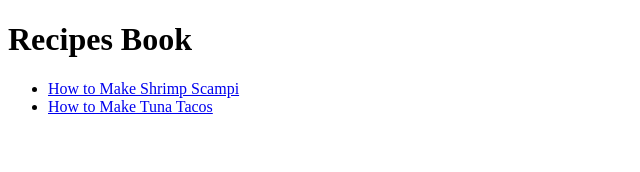
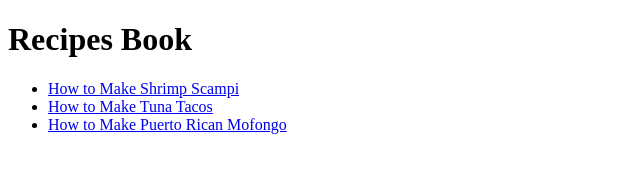
Before and after one commit to dannymoreno-10/recipes-book, a plain HTML site: page index.html in a window 1280 px wide. Shown: the whole page, without its empty margins (0-640 px from the left). Drawn offline with Linux system fonts and the light colour scheme.

Commit message:
Mofongo recipe added to Index

```diff
--- a/index.html
+++ b/index.html
@@ -11,6 +11,7 @@
     <ul>
       <li><a href="recipes/scampi.html">How to Make Shrimp Scampi</a></li>
       <li><a href="recipes/tunatacos.html">How to Make Tuna Tacos</a></li>
+      <li> <a href="recipes/mofongo.html">How to Make Puerto Rican Mofongo</a></li>
     </ul>
   </body>
 </html>
```
